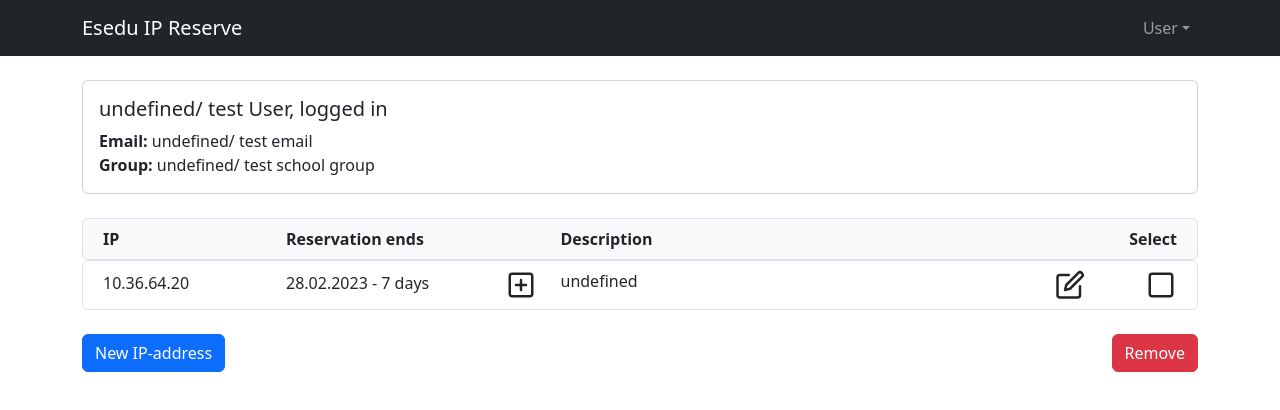
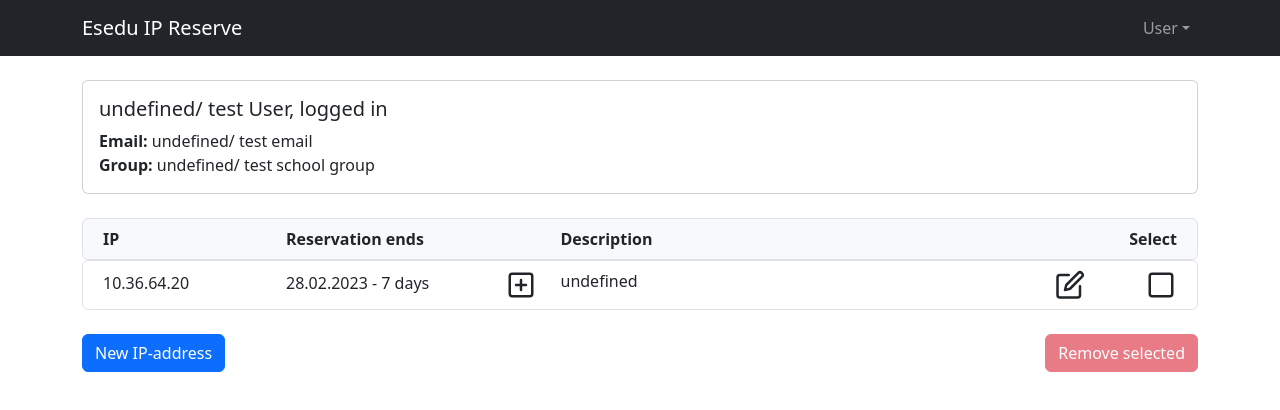
Before and after one commit to jkaart/ip-reservationapp-frontend, a React (Create React App) app: page / in a window 1280 px wide. Both pictures are taken after typing "name@example.com", "Sample123" into the empty fields and a click on the button "Login". Shown: the top 410 px of the page. Built offline with nearby package versions, Linux system fonts and the light colour scheme; no server answers.

Commit message:
better get started on those alt texts

```diff
--- a/src/Components/IPTableFooter.js
+++ b/src/Components/IPTableFooter.js
@@ -5,8 +5,22 @@ export const IPTableFooter = (props) => {
     return (
         <Row>
             <Col>
-                <Button className="mt-4" variant="primary" >New IP-address</Button>
-                <Button className="mt-4 float-end" variant="danger">Remove</Button>
+                <Button
+                    id='newIPButton'
+                    variant="primary"
+                    className="mt-4"
+                    title="Fetch a new IP-address to be confirmed for reservation.">
+                    New IP-address
+                </Button>
+                <Button
+                    id='removeIPButton'
+                    variant="danger"
+                    className="mt-4 float-end"
+                    disabled
+                    title="Select an IP address to remove"
+                    aria-label="Select an IP address to remove" >
+                    Remove selected
+                </Button>
             </Col>
         </Row>
     );
```
